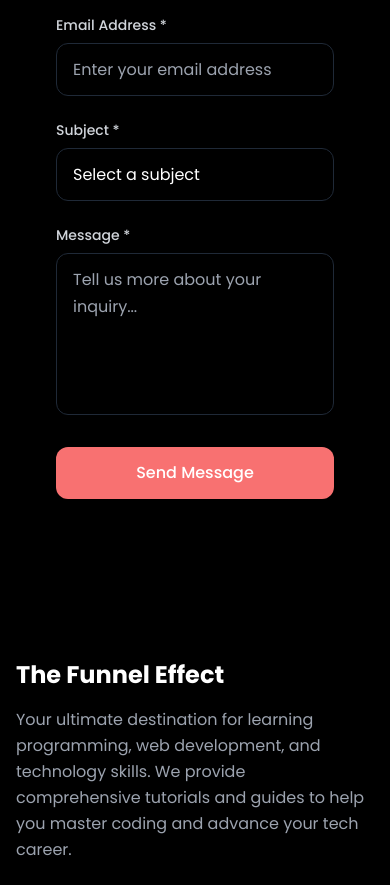
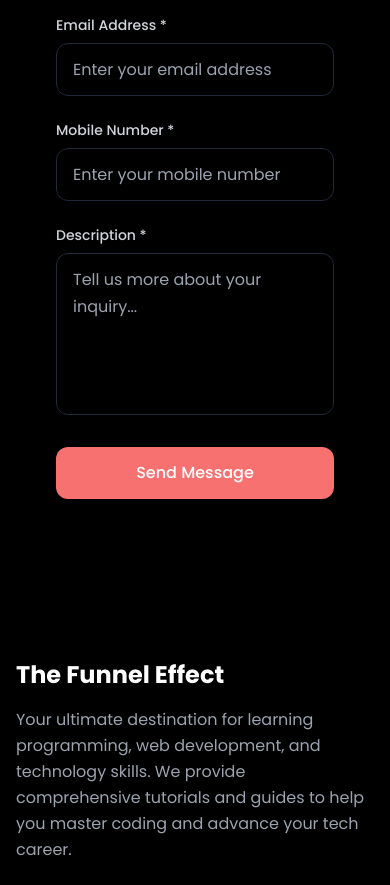
Before and after one commit to winning11-in/thefunneleffect, a Next.js app: page /contact in a window 390 px wide. Shown: the part 1360-2245 px from the top of the page. Built offline with nearby package versions, Linux system fonts and the light colour scheme.

Commit message:
feat: update contact form to include mobile number and description fields

```diff
--- a/pages/contact.tsx
+++ b/pages/contact.tsx
@@ -5,23 +5,23 @@
 interface FormData {
   name: string;
   email: string;
-  subject: string;
-  message: string;
+  mobile: string;
+  description: string;
 }
 
 interface FormErrors {
   name?: string;
   email?: string;
-  subject?: string;
-  message?: string;
+  mobile?: string;
+  description?: string;
 }
 
 export default function ContactPage() {
   const [formData, setFormData] = useState<FormData>({
     name: '',
     email: '',
-    subject: '',
-    message: ''
+    mobile: '',
+    description: ''
   });
 
   const [errors, setErrors] = useState<FormErrors>({});
@@ -41,14 +41,16 @@
       newErrors.email = 'Please enter a valid email address';
     }
 
-    if (!formData.subject.trim()) {
-      newErrors.subject = 'Subject is required';
+    if (!formData.mobile.trim()) {
+      newErrors.mobile = 'Mobile number is required';
+    } else if (!/^[\d\s\+\-\(\)]+$/.test(formData.mobile)) {
+      newErrors.mobile = 'Please enter a valid mobile number';
     }
 
-    if (!formData.message.trim()) {
-      newErrors.message = 'Message is required';
-    } else if (formData.message.trim().length < 10) {
-      newErrors.message = 'Message must be at least 10 characters long';
+    if (!formData.description.trim()) {
+      newErrors.description = 'Description is required';
+    } else if (formData.description.trim().length < 10) {
+      newErrors.description = 'Description must be at least 10 characters long';
     }
 
     return newErrors;
@@ -82,19 +84,32 @@
     setIsSubmitting(true);
 
     try {
-      // Simulate form submission
-      await new Promise(resolve => setTimeout(resolve, 1500));
+      const response = await fetch('https://be-thefunneleffect.vercel.app/api/contact', {
+        method: 'POST',
+        headers: {
+          'Content-Type': 'application/json',
+        },
+        body: JSON.stringify(formData),
+      });
 
-      console.log('Form submitted:', formData);
-      setIsSubmitted(true);
-      setFormData({
-        name: '',
-        email: '',
-        subject: '',
-        message: ''
-      });
+      const result = await response.json();
+
+      if (response.ok) {
+        console.log('Form submitted successfully:', result);
+        setIsSubmitted(true);
+        setFormData({
+          name: '',
+          email: '',
+          mobile: '',
+          description: ''
+        });
+      } else {
+        console.error('Error submitting form:', result.message);
+        alert('Error submitting form. Please try again.');
+      }
     } catch (error) {
-      console.error('Error submitting form:', error);
+      console.error('Network error:', error);
+      alert('Network error. Please check your connection and try again.');
     } finally {
       setIsSubmitting(false);
     }
@@ -290,47 +305,42 @@
                   </div>
 
                   <div>
-                    <label htmlFor="subject" className="block text-sm font-medium text-gray-700 dark:text-gray-300 mb-2">
-                      Subject *
+                    <label htmlFor="mobile" className="block text-sm font-medium text-gray-700 dark:text-gray-300 mb-2">
+                      Mobile Number *
                     </label>
-                    <select
-                      id="subject"
-                      name="subject"
-                      value={formData.subject}
+                    <input
+                      type="tel"
+                      id="mobile"
+                      name="mobile"
+                      value={formData.mobile}
                       onChange={handleChange}
-                      className={`w-full px-4 py-3 border rounded-xl text-gray-900 dark:text-white bg-white dark:bg-black focus:outline-none focus:ring-2 focus:ring-red-500/20 transition-all duration-300 appearance-none cursor-pointer ${
-                        errors.subject ? 'border-red-500 focus:border-red-500' : 'border-gray-300 dark:border-gray-800 focus:border-red-500'
+                      className={`w-full px-4 py-3 border rounded-xl text-gray-900 dark:text-white placeholder-gray-500 dark:placeholder-gray-400 bg-white dark:bg-black focus:outline-none focus:ring-2 focus:ring-red-500/20 transition-all duration-300 ${
+                        errors.mobile ? 'border-red-500 focus:border-red-500' : 'border-gray-300 dark:border-gray-800 focus:border-red-500'
                       }`}
-                    >
-                      <option value="">Select a subject</option>
-                      <option value="general">General Inquiry</option>
-                      <option value="collaboration">Collaboration</option>
-                      <option value="feedback">Feedback</option>
-                      <option value="support">Support</option>
-                      <option value="business">Business Inquiry</option>
-                    </select>
-                    {errors.subject && (
-                      <p className="mt-1 text-sm text-red-500">{errors.subject}</p>
+                      placeholder="Enter your mobile number"
+                    />
+                    {errors.mobile && (
+                      <p className="mt-1 text-sm text-red-500">{errors.mobile}</p>
                     )}
                   </div>
 
                   <div>
-                    <label htmlFor="message" className="block text-sm font-medium text-gray-700 dark:text-gray-300 mb-2">
-                      Message *
+                    <label htmlFor="description" className="block text-sm font-medium text-gray-700 dark:text-gray-300 mb-2">
+                      Description *
                     </label>
                     <textarea
-                      id="message"
-                      name="message"
+                      id="description"
+                      name="description"
                       rows={5}
-                      value={formData.message}
+                      value={formData.description}
                       onChange={handleChange}
                       className={`w-full px-4 py-3 border rounded-xl text-gray-900 dark:text-white placeholder-gray-500 dark:placeholder-gray-400 bg-white dark:bg-black focus:outline-none focus:ring-2 focus:ring-red-500/20 transition-all duration-300 resize-none ${
-                        errors.message ? 'border-red-500 focus:border-red-500' : 'border-gray-300 dark:border-gray-800 focus:border-red-500'
+                        errors.description ? 'border-red-500 focus:border-red-500' : 'border-gray-300 dark:border-gray-800 focus:border-red-500'
                       }`}
                       placeholder="Tell us more about your inquiry..."
                     ></textarea>
-                    {errors.message && (
-                      <p className="mt-1 text-sm text-red-500">{errors.message}</p>
+                    {errors.description && (
+                      <p className="mt-1 text-sm text-red-500">{errors.description}</p>
                     )}
                   </div>
 
```
